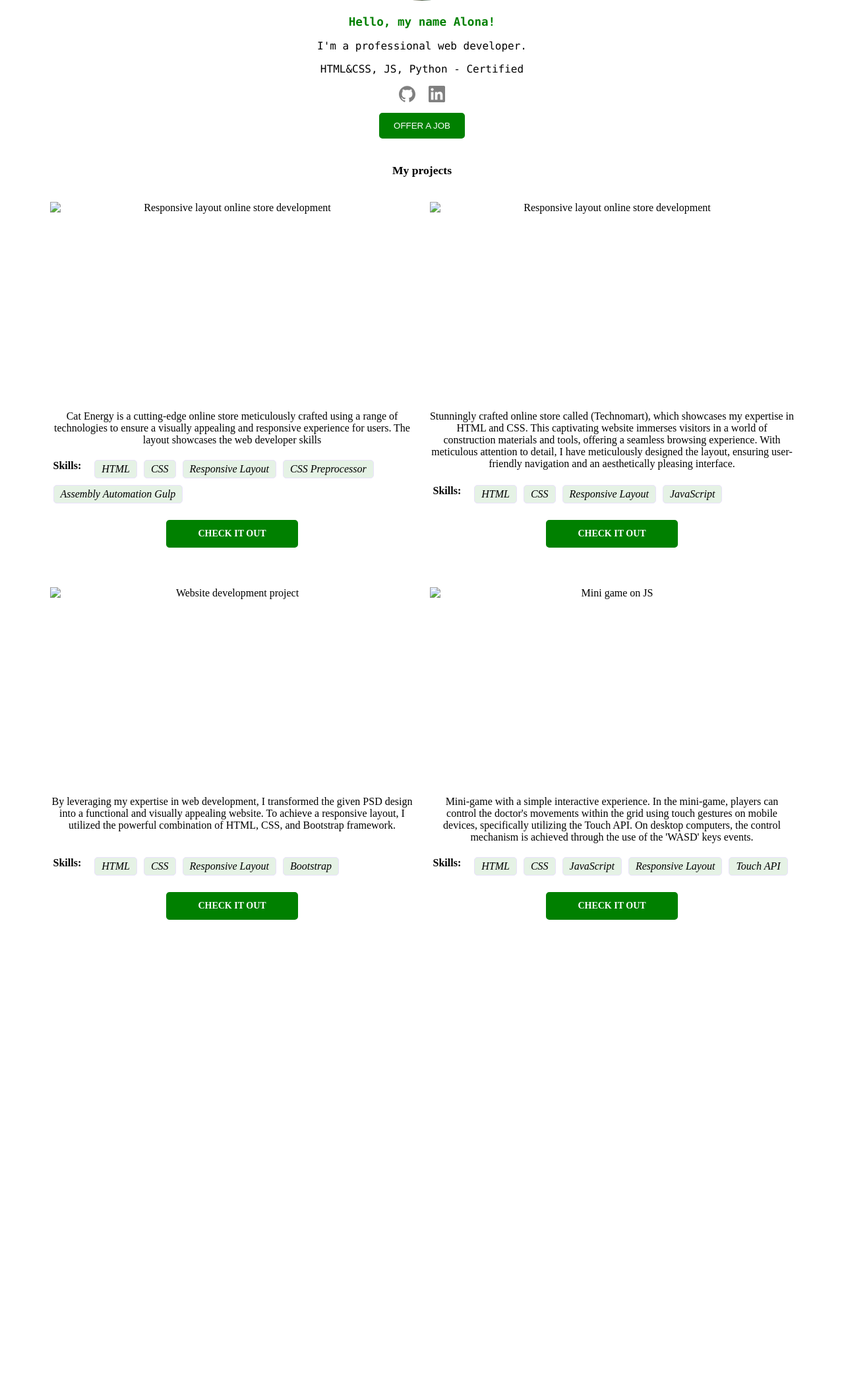
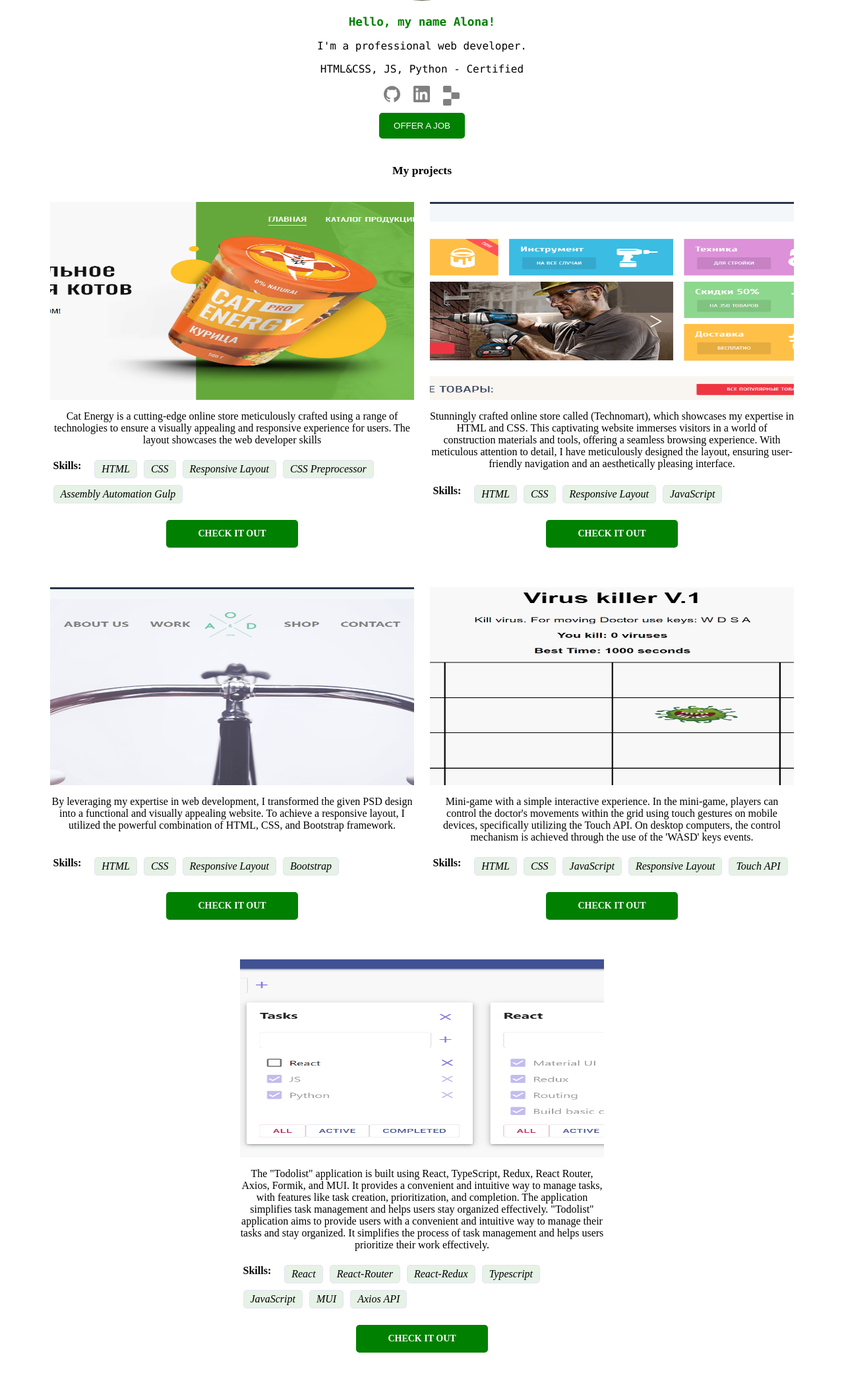
Before and after one commit to Alonasa/100DaysOfPyhton, a Flask app: template dayFiftySix/templates/index.html in a window 1280 px wide. Shown: the part 269-2359 px from the top of the page at 66% size. Before the commit the page ends 1663 px from the top, so only its background shows below. Run offline with Flask 3, Linux system fonts and the light colour scheme; the template is opened without the code that fills it, so the values that code supplies are empty.

Commit message:
added projects to portfolion and pretify it

```diff
--- a/dayFiftySix/templates/index.html
+++ b/dayFiftySix/templates/index.html
@@ -29,6 +29,12 @@
                         <path d="M20.447 20.452h-3.554v-5.569c0-1.328-.027-3.037-1.852-3.037-1.853 0-2.136 1.445-2.136 2.939v5.667H9.351V9h3.414v1.561h.046c.477-.9 1.637-1.85 3.37-1.85 3.601 0 4.267 2.37 4.267 5.455v6.286zM5.337 7.433c-1.144 0-2.063-.926-2.063-2.065 0-1.138.92-2.063 2.063-2.063 1.14 0 2.064.925 2.064 2.063 0 1.139-.925 2.065-2.064 2.065zm1.782 13.019H3.555V9h3.564v11.452zM22.225 0H1.771C.792 0 0 .774 0 1.729v20.542C0 23.227.792 24 1.771 24h20.451C23.2 24 24 23.227 24 22.271V1.729C24 .774 23.2 0 22.222 0h.003z"/>
                     </svg>
                 </a></li>
+                <li><a class="about-me__socials--link" href="https://replit.com/@Alonasa">
+                    <svg role="img" xmlns="http://www.w3.org/2000/svg" viewBox="0 0 256 308">
+                        <path
+                                d="M0 19.2C0 8.596 8.596 0 19.2 0h89.6C119.404 0 128 8.596 128 19.2v83.2H19.2C8.596 102.4 0 93.804 0 83.2zm128 83.2h108.8c10.604 0 19.2 8.596 19.2 19.2v64c0 10.604-8.596 19.2-19.2 19.2H128zM0 224c0-10.604 8.596-19.2 19.2-19.2H128V288c0 10.604-8.596 19.2-19.2 19.2H19.2C8.596 307.2 0 298.604 0 288z"/>
+                    </svg>
+                </a></li>
             </ul>
             <button class="button button__green about-me__offer">Offer a
                 job
@@ -43,7 +49,8 @@
             <ul class="portfolio__projects">
                 <li class="portfolio__project">
                     <div>
-                        <img src="" alt="Responsive layout online store development" width="100%" height="300px">
+                        <img src="static/img/cat.png" alt="Responsive layout online store development" width="100%"
+                             height="300px">
                         <p class="portfolio__project-description">
                             Cat Energy is a cutting-edge online store meticulously crafted using a range of
                             technologies to ensure a visually appealing and responsive experience for users. The layout
@@ -65,7 +72,8 @@
                 </li>
                 <li class="portfolio__project">
                     <div>
-                        <img src="" alt="Responsive layout online store development" width="100%" height="300px">
+                        <img src="static/img/shop.png" alt="Responsive layout online store development" width="100%"
+                             height="300px">
                         <p class="portfolio__project-description">
                             Stunningly crafted online store called (Technomart), which showcases my
                             expertise in HTML and CSS. This captivating website immerses visitors in a world of
@@ -88,7 +96,8 @@
                 </li>
                 <li class="portfolio__project">
                     <div>
-                        <img src="" alt="Website development project" width="100%" height="300px">
+                        <img src="static/img/bootstrap.png" alt="Website development project" width="100%"
+                             height="300px">
                         <p class="portfolio__project-description">
                             By leveraging my expertise in web development, I transformed the given PSD design into a
                             functional and visually appealing website. To achieve a responsive layout, I utilized the
@@ -109,7 +118,7 @@
                 </li>
                 <li class="portfolio__project">
                     <div>
-                        <img src="" alt="Mini game on JS" width="100%" height="300px">
+                        <img src="static/img/virus.png" alt="Mini game on JS" width="100%" height="300px">
                         <p class="portfolio__project-description">
                             Mini-game with a simple interactive experience. In the mini-game, players can control the
                             doctor's movements within the grid using touch gestures on mobile devices, specifically
@@ -128,6 +137,35 @@
                         </div>
                         <a class="portfolio__project-link button button__green"
                            href="https://alonasa.github.io/virus-killer/">Check it out</a>
+                    </div>
+                </li>
+                <li class="portfolio__project">
+                    <div>
+                        <img src="static/img/react.png" alt="Todolist react application" width="100%" height="300px">
+                        <p class="portfolio__project-description">
+                            The "Todolist" application is built using React, TypeScript, Redux, React Router, Axios,
+                            Formik, and MUI. It provides a convenient and intuitive way to manage tasks, with features
+                            like task creation, prioritization, and completion. The application simplifies task
+                            management and helps users stay organized effectively. "Todolist"
+                            application aims to provide users with a convenient and intuitive way to manage their tasks
+                            and stay organized.
+                            It simplifies the process of task management and helps users prioritize
+                            their work effectively.
+                        </p>
+                    </div>
+                    <div>
+                        <div class="portfolio__project-skills">
+                            <h4>Skills:</h4>
+                            <a class="portfolio__project-skill" href="skills/tagged/react">React</a>
+                            <a class="portfolio__project-skill" href="skills/tagged/react">React-Router</a>
+                            <a class="portfolio__project-skill" href="skills/tagged/react">React-Redux</a>
+                            <a class="portfolio__project-skill" href="skills/tagged/typescript">Typescript</a>
+                            <a class="portfolio__project-skill" href="skills/tagged/js">JavaScript</a>
+                            <a class="portfolio__project-skill" href="skills/tagged/mui">MUI</a>
+                            <a class="portfolio__project-skill" href="skills/tagged/api">Axios API</a>
+                        </div>
+                        <a class="portfolio__project-link button button__green"
+                           href="https://alonasa.github.io/ATrelloAlternative/">Check it out</a>
                     </div>
                 </li>
             </ul>
```
Also changed, not shown: dayFiftySix/static/img/bootstrap.png (added), dayFiftySix/static/img/cat.png (added), dayFiftySix/static/img/react.png (added), dayFiftySix/static/img/shop.png (added), dayFiftySix/static/img/virus.png (added).
